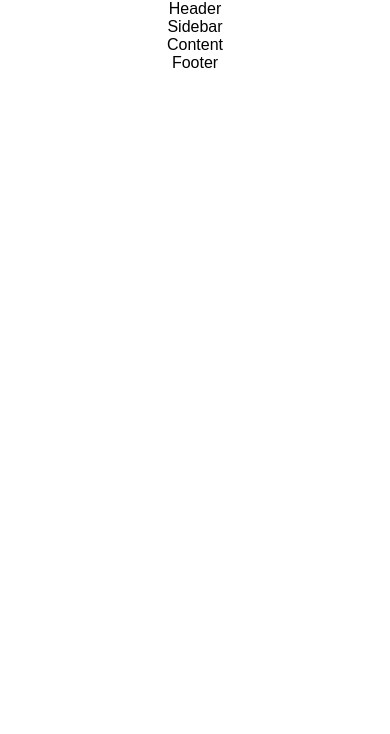
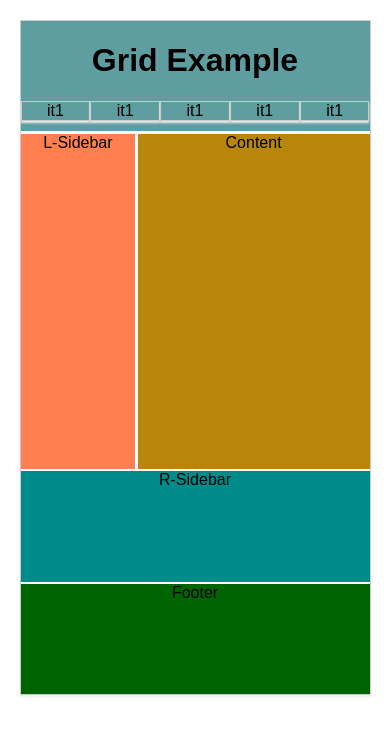
Before and after one commit to jungsun-eoh/photoManagementPlatform, a website: page application/public/html/imagelist.html in a window 390 px wide. Drawn offline with Linux system fonts and the light colour scheme; files that its build step writes are made by us from their sources.

Commit message:
image list added

```diff
--- a/application/public/html/imagelist.html
+++ b/application/public/html/imagelist.html
@@ -2,17 +2,31 @@
 <html lang = "en">
     <head>
         <meta charset = "UTF-8">
-        <meta name="viewport" content="width=device-sidth, initial-scale=1.0">
-        <title>Image List</title>
+        <meta name="viewport" content="width=device-width, initial-scale=1.0">
+        <title>login Form</title>
         <link rel="stylesheet" type="text/css" href="stylesheets/imagelist.css">
     </head>
 
     <body>
-        <div class="grid-container">
-            <header class="site-header">Header</header>
-            <aside class="site-sidebar">Sidebar</aside>
+        <div class="grid-container shadow">
+            <header class="site-header">
+                <h1> Grid Example </h1>
+                <nav>
+                    <div class = "shadow"> it1</div>
+                    <div class = "shadow"> it1</div>
+                    <div class = "shadow"> it1</div>
+                    <div class = "shadow"> it1</div>
+                    <div class = "shadow"> it1</div>
+                </nav>
+
+
+            </header>
+
+            <aside class="site-lsidebar">L-Sidebar</aside>
             <div class="site-content">Content</div>
             <footer class="site-footer">Footer</footer>
+            <aside class="site-rsidebar">R-Sidebar</aside>
+
         </div>
     </body>
 </html>
--- a/application/public/stylesheets/imagelist.css
+++ b/application/public/stylesheets/imagelist.css
@@ -4,20 +4,96 @@
 }
 
 body {
-    font-family: Arial, Helvetica, sans-serif;
-    width: 90%;
-    margin: auto;
+  font-family: Arial, Helvetica, sans-serif;
+  width: 90%;
+  margin: auto;
 }
 
-.grad-container {
+nav {
+  display: flex;
+  flex-direction: row wrap;
 
+}
+
+nav > div {
+  flex: 1 1 auto;
+  min-width:30px;
+}
+
+
+.grid-container {
+  display: grid;
+  height: 80vh;
+  margin: 20px auto auto auto;
+  grid-template-rows: repeat(5, 1fr);
+  grid-template-columns: repeat(4, 1fr);
+  grid-auto-rows: 1fr;
+  grid-auto-columns: 1fr;
+  gap: .25rem;
+  grid-template-areas:
+  "header header header header"
+  "lsidebar content content rsidebar"
+  "lsidebar content content rsidebar"
+  "lsidebar content content rsidebar"
+  "footer footer footer footer";
 }
 
 .shadow {
     border: 1px solid #cccccc;
-    box-shadow: 0 2px #eeeeee
+    box-shadow: 0 2px 2px #eeeeee
 }
 
 .site-header {
+  background-color: cadetblue;
+  grid-area: header;
+}
 
+.site-lsidebar {
+  background-color: coral;
+  grid-area: lsidebar;
 }
+
+.site-rsidebar {
+  background-color: darkcyan;
+  grid-area: rsidebar;
+}
+
+.site-content {
+  background-color: darkgoldenrod;
+  grid-area: content;
+}
+
+.site-footer {
+  background-color: darkgreen;
+  grid-area: footer;
+}
+
+@media screen and (max-width: 500px) {
+  .grid-container {
+    grid-template-rows: repeat(5, 1fr);
+    grid-template-columns: repeat(3, 1fr);
+    gap: .15em;
+    grid-template-areas:
+    "header header header"
+    "lsidebar content content"
+    "lsidebar content content"
+    "lsidebar content content"
+    "rsidebar rsidebar rsidebar"
+    "footer footer footer";
+
+  }
+}
+
+@media screen and (max-width: 350px) {
+  .grid-container {
+    grid-template-rows: repeat(5, 1fr);
+    grid-template-columns: 1fr;
+    gap: .15em;
+    grid-template-areas:
+    "header"
+    "lsidebar"
+    "content"
+    "rsidebar"
+    "footer";
+  }
+}
--- a/application/routes/index.js
+++ b/application/routes/index.js
@@ -21,13 +21,14 @@ router.get('/registration', function (req, res, next) {
   res.sendFile('registration.html', {root:'public/html'});
 });
 
-
-
 //localhost:3000/postimage
 router.get('/postimage', function (req, res, next) {
   res.sendFile('postimage.html', {root:'public/html'});
 });
 
+router.get('/imagelist', function (req, res, next) {
+  res.sendFile('imagelist.html', {root:'public/html'});
+});
 
 
 module.exports = router;
```
Also changed, not shown: application/public/html/login.html (+1 -3 lines), application/public/html/postimage.html (+1 -1 lines), application/public/html/registration.html (+1 -1 lines).
